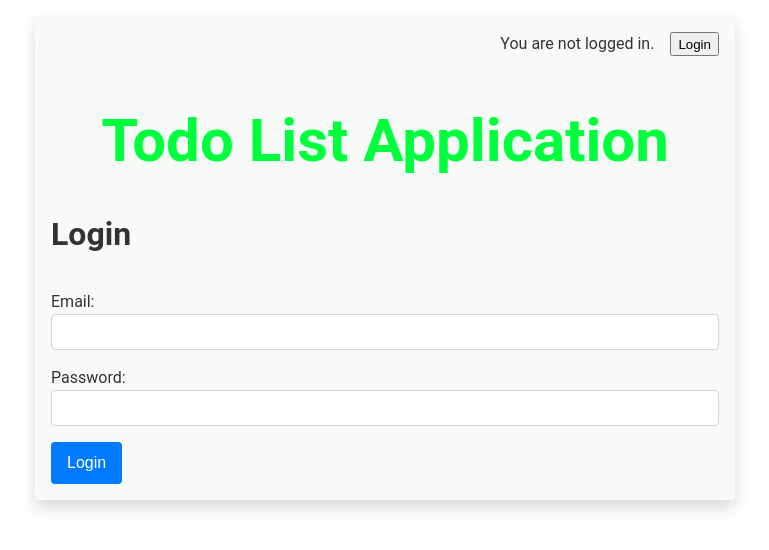
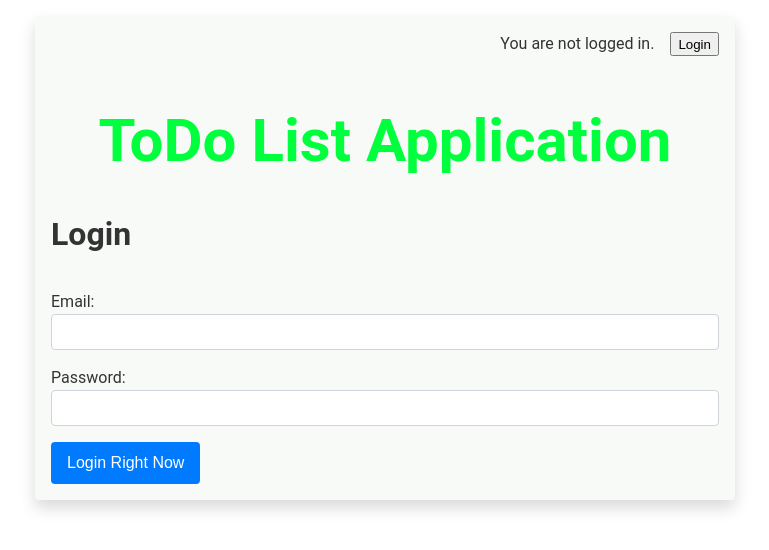
Before and after one commit to VajraGouda/ToDo-App, a React (Create React App) app: page /login in a window 1280 px wide. Shown: the top 550 px of the page, without its empty margins (255-1024 px from the left). Built offline with nearby package versions, Linux system fonts and the light colour scheme.

Commit message:
'final-new-merge-test'

```diff
--- a/src/components/Layout.js
+++ b/src/components/Layout.js
@@ -7,7 +7,7 @@
     <div className='main-container'>
       <AuthStatus />
       <header className="app-title">
-        <h2>Todo List Application </h2>
+        <h2>ToDo List Application </h2>
       </header>
 
       <Outlet />
--- a/src/components/Login.js
+++ b/src/components/Login.js
@@ -47,7 +47,7 @@
           <label htmlFor="password">Password:</label>
           <input type="password" name="password" id="password" onChange={handleChange} value={password} />
         </div>
-        <button type="submit">Login</button>
+        <button type="submit">Login Right Now</button>
 
       </form>
     </div>
```
